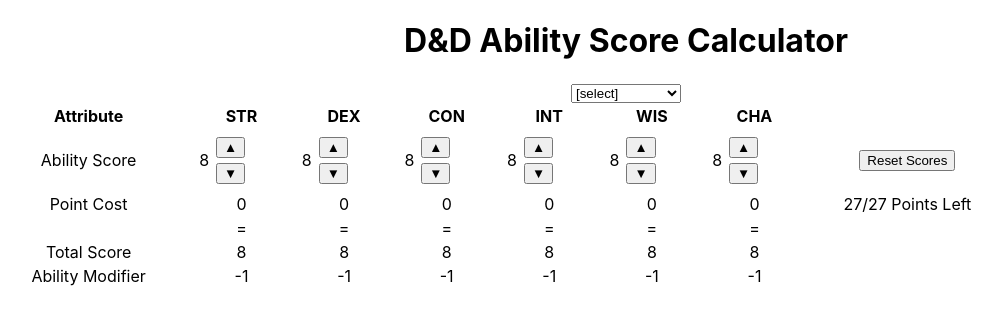
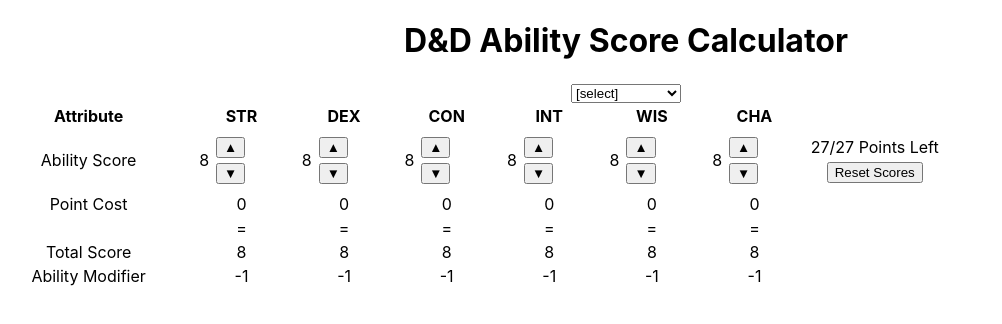
Before and after one commit to CBurgi/DnD-PointBuy-Calculator, a React (Create React App) app: page / in a window 1280 px wide. Shown: the top 324 px of the page, without its empty margins (14-1016 px from the left). Built offline with nearby package versions, Linux system fonts and the light colour scheme.

Commit message:
Added ability to see and reset points to all mod score rows

```diff
--- a/src/App.js
+++ b/src/App.js
@@ -67,10 +67,9 @@
 	races.push(customScore);
 
     const [scores, setScores] = useState([
-        {...defaultAbilityScore, key: "ability"},
-        {...defaultScore, key: "race"},
-        {...defaultScore, key: "subrace"},
-        {...blankScore, key: "total"}
+        {...defaultAbilityScore, key: "ability", base: defaultAbilityScore},
+        {...defaultScore, key: "race", base: defaultScore},
+        {...defaultScore, key: "subrace", base: defaultScore}
     ])
 
 	const [totalScore, setTotalScore] = useState(blankScore);
--- a/src/Functions/Score_Functions.js
+++ b/src/Functions/Score_Functions.js
@@ -37,7 +37,7 @@
 	setScores((scores) => {
 		let nextScores = [...scores];
 		const scoreA = nextScores.find((s) => s.key === score);
-		const scoreB = Object.assign({}, clearScore, newScore, { key: score });
+		const scoreB = Object.assign({}, clearScore, newScore, { key: score, maxPoints: newScore.points, base: newScore });
 		nextScores = nextScores.filter((s) => {
 			return s.key !== scoreA.key;
 		});
@@ -134,7 +134,7 @@
 	let minPoints = scoreA[variable] <= pointDoubleThreshold ? 1 : 2;
 	if (
 		(scoreA.min > -1 && scoreA[variable] <= scoreA.min) ||
-		(scoreA.points > -1 && scoreA.points > scoreA.maxPoints - minPoints) ||
+		// (scoreA.points > -1 && scoreA.points > scoreA.maxPoints - minPoints) ||
 		!scoreA.mod ||
 		!abilities.includes(variable)
 	)
--- a/src/Functions/Table_Functions.js
+++ b/src/Functions/Table_Functions.js
@@ -15,6 +15,7 @@
 	IncrementAbility,
 	DecrementAbility,
 	CalculatePointCost,
+    setScore,
 } from "./Score_Functions";
 import { abilities } from "../App";
 
@@ -50,13 +51,6 @@
 					scores={scores}
 					setScores={setScores}
 				/>
-				{/* <GenerateRow
-					leadRow="="
-                    scoreName={"Total Score"}
-                    score={"total"}
-                    scores={scores}
-					setScores={setScores}
-				/> */}
 				<GenerateTotalRow totalScore={totalScore} />
 			</tbody>
 		</table>
@@ -69,7 +63,7 @@
 			<tr className="table-odd-row">
 				<td>Ability Score</td>
 				<RenderCells scores={scores} setScores={setScores} score={"ability"} />
-				<td>
+				{/* <td>
 					<button
 						onClick={() => {
 							setAbility(setScores, "ability", "all", 8, true);
@@ -77,7 +71,7 @@
 					>
 						Reset Scores
 					</button>
-				</td>
+				</td> */}
 			</tr>
 			<tr className="even-row">
 				<td>Point Cost</td>
@@ -90,10 +84,10 @@
 						</td>
 					);
 				})}
-				<td>
+				{/* <td>
 					{getScore(scores, "ability").points}/
 					{getScore(scores, "ability").maxPoints} Points Left
-				</td>
+				</td> */}
 			</tr>
 		</>
 	);
@@ -154,7 +148,9 @@
 
 function RenderCells({ scores, setScores, score }) {
 	const row = getScore(scores, score);
-	return abilities.map((ability) => {
+	return (
+        <>
+        {abilities.map((ability) => {
 		if (!row.mod || (row.blocked && row.blocked.includes(ability))) {
 			return <td key={ability}>{row[ability]}</td>;
 		}
@@ -198,5 +194,22 @@
 				</table>
 			</td>
 		);
-	});
+        })
+
+        }
+        {row.mod ? <td><table><tbody><tr><td>
+					{row.points}/
+					{row.maxPoints} Points Left
+                    </td>
+                    </tr><tr>
+                    <td><button
+                    onClick={() => {
+                        // setAbility(setScores, "ability", "all", 8, true);
+                        const baseScore = {...row.base}
+                        setScore(setScores, row.key, baseScore)
+                    }}
+                >Reset Scores</button></td></tr></tbody></table></td> : <></>
+				}
+    </>
+    )
 }
```
